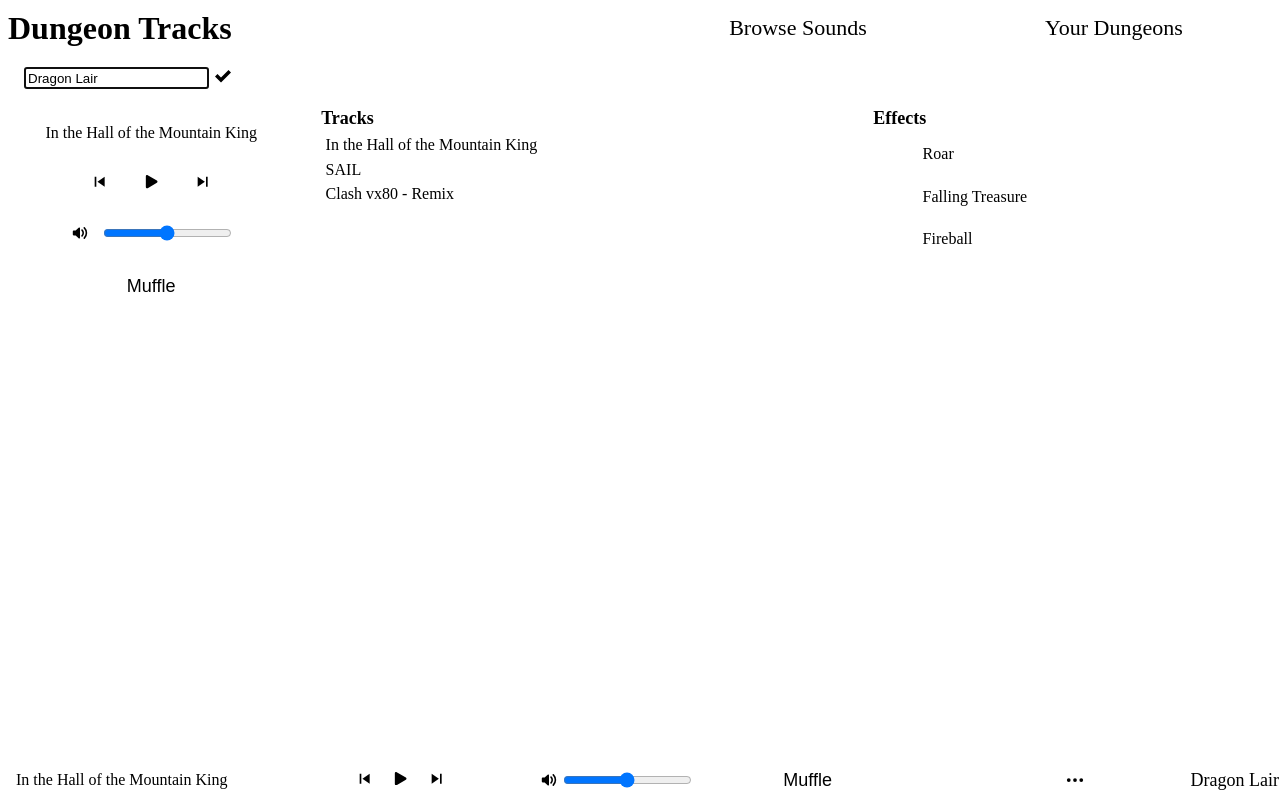
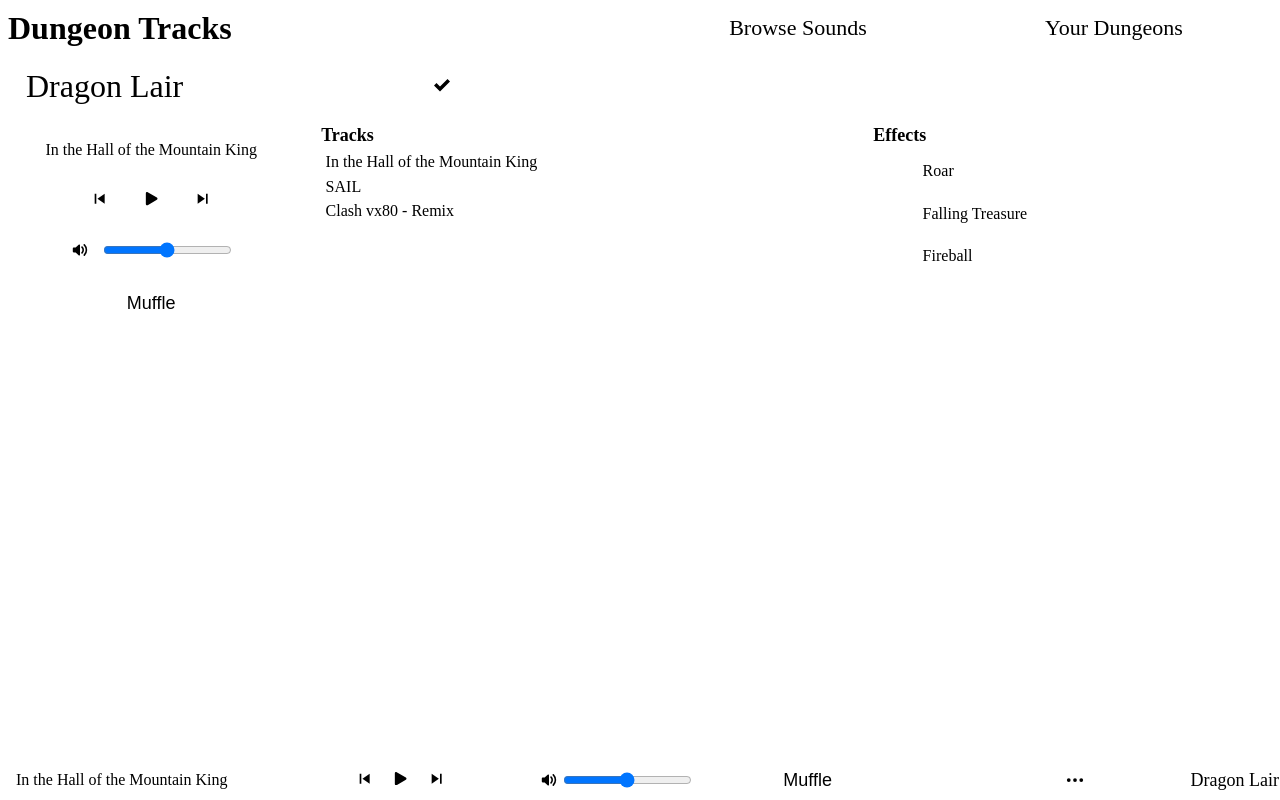
Before and after one commit to 7socks/dungeon-tracks, a React app: page / in a window 1280 px wide. Both pictures are taken after a click on the button 209 px from the left and 85 px from the top of the page. Built offline with nearby package versions, Linux system fonts and the light colour scheme; the HTML template or start-up script is replaced by a standard one.

Commit message:
title editing styling

```diff
--- a/client/src/components/Dungeon.js
+++ b/client/src/components/Dungeon.js
@@ -32,6 +32,18 @@ const TitleContainer = styled.div`
 
   h1 {
     margin: 0;
+    font-size: 32px;
+  }
+
+  input {
+    margin: 0;
+    font-size: 32px;
+    background: none;
+    color: var(--theme-text);
+    border: none;
+    border-bottom: 2px solid var(--theme-btn-text-undim);
+    outline: none;
+    font-family: inherit;
   }
 
   button {
@@ -48,12 +60,14 @@ const DungeonTitle = ({title, update}) => {
     setFocused(editing);
   }, [editing]);
 
+  const handleBlur = () => {
+    setTimeout(() => {
+      setEditing(false);
+    }, 100);
+  };
+
   const edit = (e) => {
     setEditTitle(e.target.value);
-  };
-
-  const handleBlur = () => {
-    setEditing(false);
   };
 
   if (!editing) {
@@ -66,9 +80,9 @@ const DungeonTitle = ({title, update}) => {
   } else {
     return (<TitleContainer onBlur={focused ? handleBlur : null}>
       <input type="text" value={editTitle} onChange={edit} autoFocus/>
-      <button onClick={() => {
+      <button onClick={(e) => {
+        update(editTitle);
         setEditing(false);
-        update(editTitle);
       }}><ImCheckmark/></button>
     </TitleContainer>);
   }
@@ -108,11 +122,11 @@ const Dungeon = ({viewDungeon, setViewDungeon}) => {
     };
     setViewDungeon(updatedDungeon);
     updateDungeon(updatedDungeon);
-  }
+  };
 
   return (
     <DungeonContainer>
-      <DungeonTitle title={viewDungeon.title} update={() => {}}/>
+      <DungeonTitle title={viewDungeon.title} update={updateTitle}/>
 
       <PlaylistControls dungeon={viewDungeon}/>
       <Playlist updateList={updatePlaylist} playlist={viewDungeon.tracks} viewDungeon={viewDungeon}fx={0}/>
```
